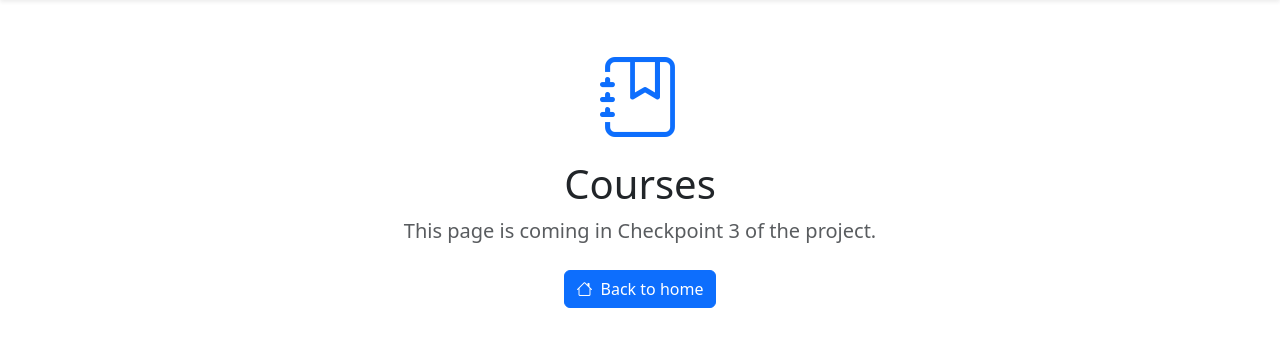
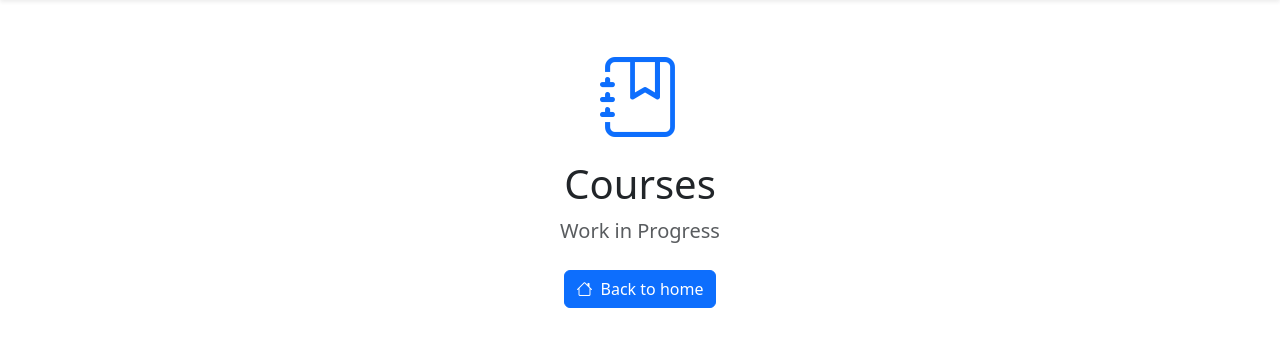
Before and after one commit to adnanmaksic/cs408-final-project, a Node server app: page /courses in a window 1280 px wide. Shown: the part 56-403 px from the top of the page. Run offline with Node 20, Linux system fonts and the light colour scheme.

Commit message:
Show 'Work in Progress' on placeholder pages

```diff
--- a/views/coming-soon.pug
+++ b/views/coming-soon.pug
@@ -4,8 +4,7 @@ block content
   .container.py-5.text-center
     i.bi.display-1.text-primary(class=`bi-${page.icon}` aria-hidden="true")
     h1.mt-3= page.title
-    p.lead.text-body-secondary
-      | This page is coming in Checkpoint #{page.checkpoint} of the project.
+    p.lead.text-body-secondary Work in Progress
     a.btn.btn-primary.mt-2(href="/")
       i.bi.bi-house.me-2(aria-hidden="true")
       | Back to home
```
Also changed, not shown: tests/pages.test.js (+1 -1 lines), 1 other file.
